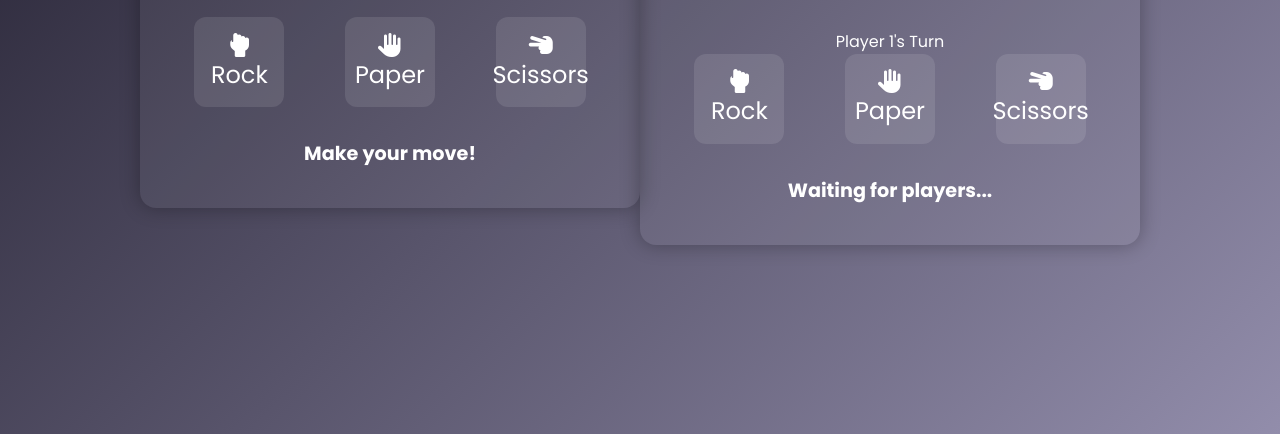
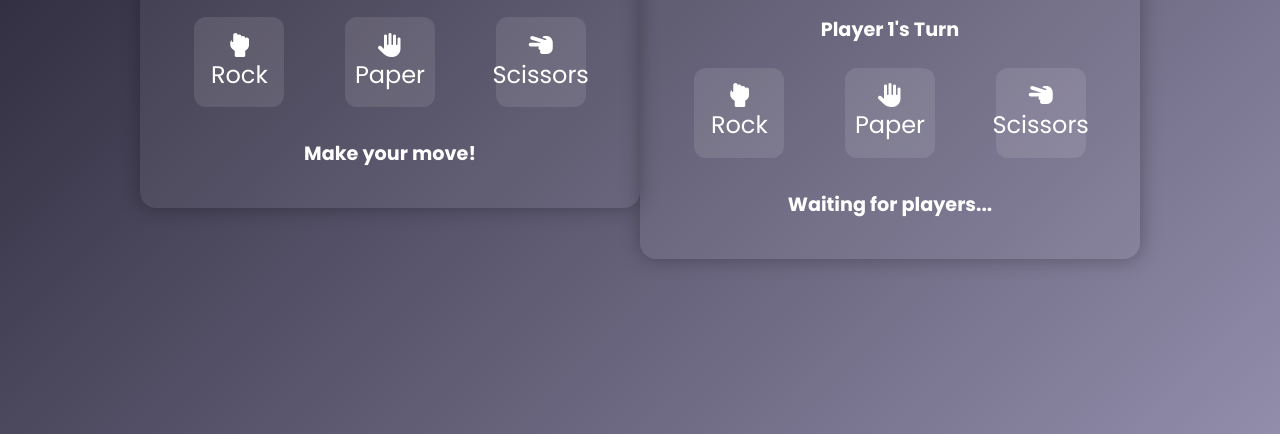
Before and after one commit to Omkarkadam-dev/Project_RPSverse, a plain HTML site: page index.html in a window 1280 px wide. Shown: the part 366-800 px from the top of the page. Drawn offline with Linux system fonts and the light colour scheme.

Commit message:
update style css

```diff
--- a/style.css
+++ b/style.css
@@ -75,3 +75,10 @@ h1 {
   font-weight: bold;
   margin-bottom: 0.5rem;
 }
+
+
+#turn-indicator {
+  font-size: 1.2rem;
+  margin-bottom: 1.5rem;
+  font-weight: bold;
+}
```
